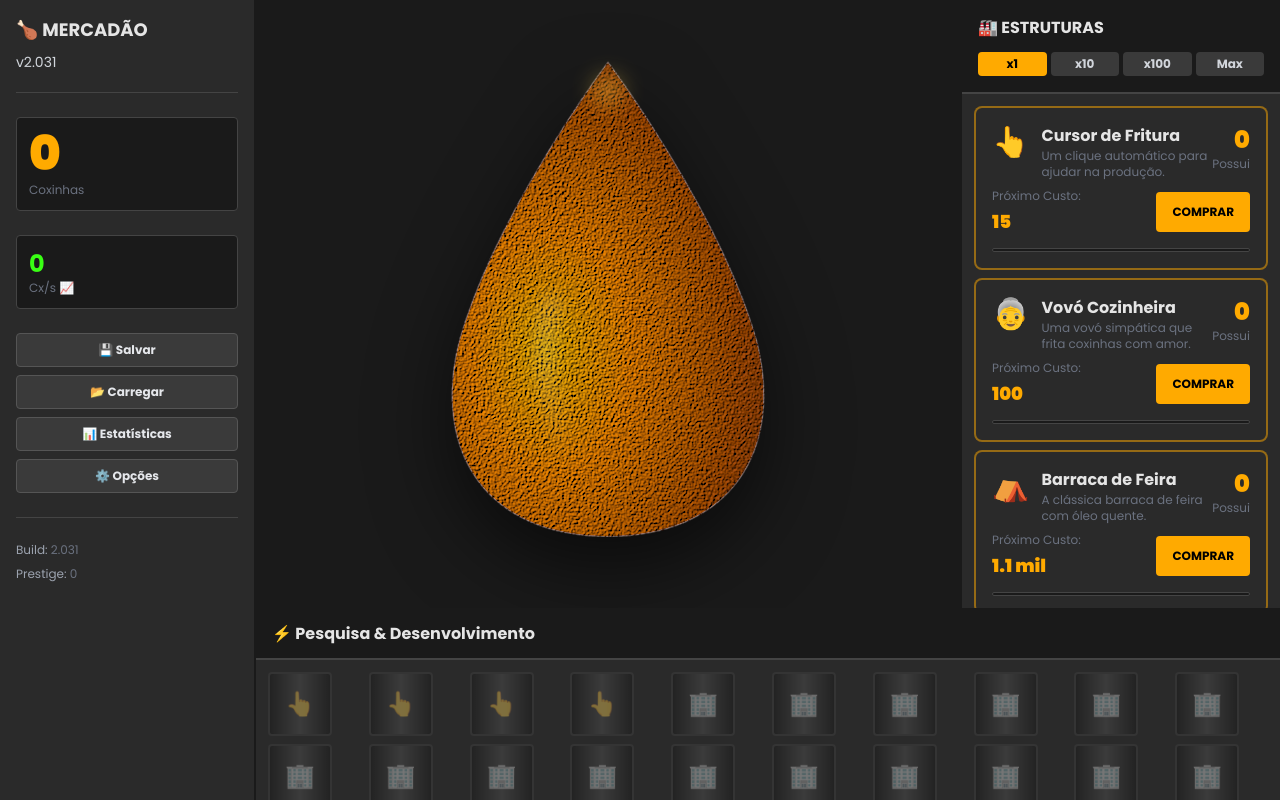
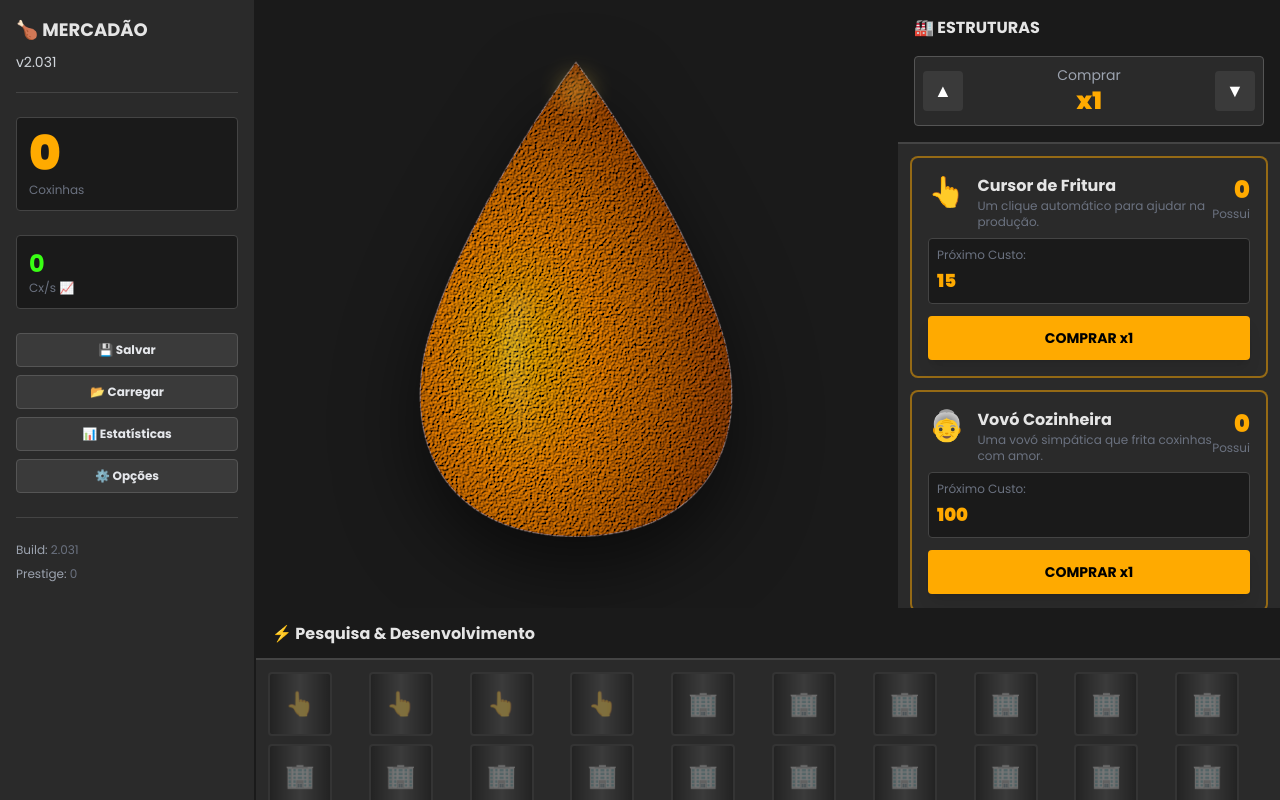
Before and after one commit to Juvinho/Coxinha-Clicker, a React (Vite) app: page / in a window 1280 px wide. Built offline with nearby package versions, Linux system fonts and the light colour scheme.

Commit message:
Add arrow controls  for buy quantity - x1, x10, x100, Max

```diff
--- a/components/BuildingCard.tsx
+++ b/components/BuildingCard.tsx
@@ -1,4 +1,4 @@
-import React, { useState } from 'react';
+import React from 'react';
 import { Building } from '../types';
 import { calculateBuildingCost, formatNumber } from '../utils';
 
@@ -6,38 +6,26 @@ interface BuildingCardProps {
   building: Building;
   canAfford: boolean;
   onBuy: (amount: number) => void;
-  buyMode: number; // 0=x1, 1=x10, 2=x100, 3=Max
+  buyAmount: number;
+  buyLabel: string;
 }
-
-const BUY_MODES = [1, 10, 100, 'Max'] as const;
 
 const BuildingCard: React.FC<BuildingCardProps> = ({
   building,
   canAfford,
   onBuy,
-  buyMode
+  buyAmount,
+  buyLabel
 }) => {
   const nextCost = calculateBuildingCost(building.baseCost, building.count);
   const totalProduction = building.baseCps * building.count;
-  const buyAmount = BUY_MODES[buyMode];
-
-  const affordableCount = (coxinhas: number) => {
-    let count = 0;
-    let currentCost = nextCost;
-    while (coxinhas >= currentCost && count < 1000) {
-      coxinhas -= currentCost;
-      currentCost = calculateBuildingCost(building.baseCost, building.count + count + 1);
-      count++;
-    }
-    return count;
-  };
 
   return (
     <div
-      className={`p-4 mb-2 rounded-lg border-2 transition-all ${
+      className={`p-4 mb-3 rounded-lg border-2 transition-all ${
         canAfford
           ? 'bg-[#2a2a2a] border-[#ffaa00]/50 hover:border-[#ffaa00] hover:bg-[#333]'
-          : 'bg-[#1a1a1a] border-[#444] opacity-50'
+          : 'bg-[#1a1a1a] border-[#444]'
       }`}
     >
       {/* Top Row: Icon + Name + Count */}
@@ -57,39 +45,30 @@ const BuildingCard: React.FC<BuildingCardProps> = ({
 
       {/* Production Info */}
       {building.count > 0 && (
-        <div className="mb-3 px-2 py-1 bg-[#1a1a1a] rounded text-xs text-[#39ff14]">
+        <div className="mb-3 px-2 py-1 bg-[#1a1a1a] rounded text-xs text-[#39ff14] border border-[#444]">
           +{formatNumber(totalProduction)} Cx/s
         </div>
       )}
 
-      {/* Buy Controls */}
-      <div className="flex items-center gap-2 mb-3">
-        <div className="flex-1 text-xs">
-          <div className="text-gray-500 mb-1">Próximo Custo:</div>
+      {/* Cost Section */}
+      <div className="mb-3 p-2 bg-[#1a1a1a] rounded border border-[#444]">
+        <div className="text-xs text-gray-500 mb-1">Próximo Custo:</div>
         <div className="text-lg font-black text-[#ffaa00]">
           {formatNumber(nextCost)}
         </div>
       </div>
+
+      {/* Buy Button with Label */}
       <button
-          onClick={() => onBuy(typeof buyAmount === 'string' ? 1000 : buyAmount)}
-          disabled={!canAfford}
-          className={`px-4 py-3 rounded font-bold text-xs transition-all ${
+        onClick={() => onBuy(buyAmount)}
+        className={`w-full py-3 rounded font-bold text-sm transition-all ${
           canAfford
-              ? 'bg-[#ffaa00] text-black hover:bg-[#ffcc00] active:scale-95'
-              : 'bg-[#444] text-gray-600 cursor-not-allowed'
+            ? 'bg-[#ffaa00] text-black hover:bg-[#ffcc00] active:scale-95 shadow-lg'
+            : 'bg-[#3a3a3a] text-gray-600 cursor-not-allowed opacity-50'
         }`}
       >
-          COMPRAR
+        COMPRAR {buyLabel}
       </button>
-      </div>
-
-      {/* Progress Bar */}
-      <div className="w-full h-1 bg-[#1a1a1a] rounded overflow-hidden border border-[#444]">
-        <div
-          className="h-full bg-gradient-to-r from-[#ffaa00] to-[#ffcc00]"
-          style={{ width: '0%' }}
-        />
-      </div>
     </div>
   );
 };
--- a/components/RightPanel.tsx
+++ b/components/RightPanel.tsx
@@ -13,30 +13,49 @@ const RightPanel: React.FC<RightPanelProps> = ({
   coxinhas,
   onBuyBuilding
 }) => {
-  const [buyMode, setBuyMode] = useState(0); // 0=x1, 1=x10, 2=x100, 3=Max
+  const [buyMode, setBuyMode] = useState(0);
   const BUY_LABELS = ['x1', 'x10', 'x100', 'Max'];
+  const BUY_AMOUNTS = [1, 10, 100, 9999];
+
+  const incrementBuyMode = () => {
+    setBuyMode((prev) => (prev + 1) % BUY_LABELS.length);
+  };
+
+  const decrementBuyMode = () => {
+    setBuyMode((prev) => (prev - 1 + BUY_LABELS.length) % BUY_LABELS.length);
+  };
 
   return (
-    <div className="w-80 bg-[#2a2a2a] border-l-2 border-[#1a1a1a] flex flex-col h-screen">
+    <div className="w-96 bg-[#2a2a2a] border-l-2 border-[#1a1a1a] flex flex-col h-screen">
       {/* Header */}
       <div className="p-4 bg-[#1a1a1a] border-b-2 border-[#444]">
-        <h2 className="font-bold text-[#e5e5e5] mb-3">🏭 ESTRUTURAS</h2>
+        <h2 className="font-bold text-[#e5e5e5] mb-4">🏭 ESTRUTURAS</h2>
 
-        {/* Buy Mode Selector */}
-        <div className="flex gap-1">
-          {BUY_LABELS.map((label, idx) => (
-            <button
-              key={idx}
-              onClick={() => setBuyMode(idx)}
-              className={`flex-1 px-2 py-1 text-xs font-bold rounded transition-all ${
-                buyMode === idx
-                  ? 'bg-[#ffaa00] text-black'
-                  : 'bg-[#3a3a3a] text-gray-300 hover:bg-[#4a4a4a]'
-              }`}
-            >
-              {label}
-            </button>
-          ))}
+        {/* Buy Mode Controls with Arrows */}
+        <div className="flex items-center justify-between bg-[#2a2a2a] p-2 rounded border border-[#555]">
+          {/* Up Arrow */}
+          <button
+            onClick={incrementBuyMode}
+            className="w-10 h-10 flex items-center justify-center bg-[#3a3a3a] hover:bg-[#4a4a4a] text-white font-bold rounded transition-colors text-lg"
+            title="Próxima quantidade"
+          >
+            ▲
+          </button>
+
+          {/* Buy Mode Display */}
+          <div className="flex-1 text-center">
+            <div className="text-sm text-gray-400">Comprar</div>
+            <div className="text-2xl font-black text-[#ffaa00]">{BUY_LABELS[buyMode]}</div>
+          </div>
+
+          {/* Down Arrow */}
+          <button
+            onClick={decrementBuyMode}
+            className="w-10 h-10 flex items-center justify-center bg-[#3a3a3a] hover:bg-[#4a4a4a] text-white font-bold rounded transition-colors text-lg"
+            title="Quantidade anterior"
+          >
+            ▼
+          </button>
         </div>
       </div>
 
@@ -48,7 +67,8 @@ const RightPanel: React.FC<RightPanelProps> = ({
             building={building}
             canAfford={coxinhas >= 0}
             onBuy={(amount) => onBuyBuilding(building.id, amount)}
-            buyMode={buyMode}
+            buyAmount={BUY_AMOUNTS[buyMode]}
+            buyLabel={BUY_LABELS[buyMode]}
           />
         ))}
       </div>
```
Lines whose indentation alone changed are shown as unchanged.
